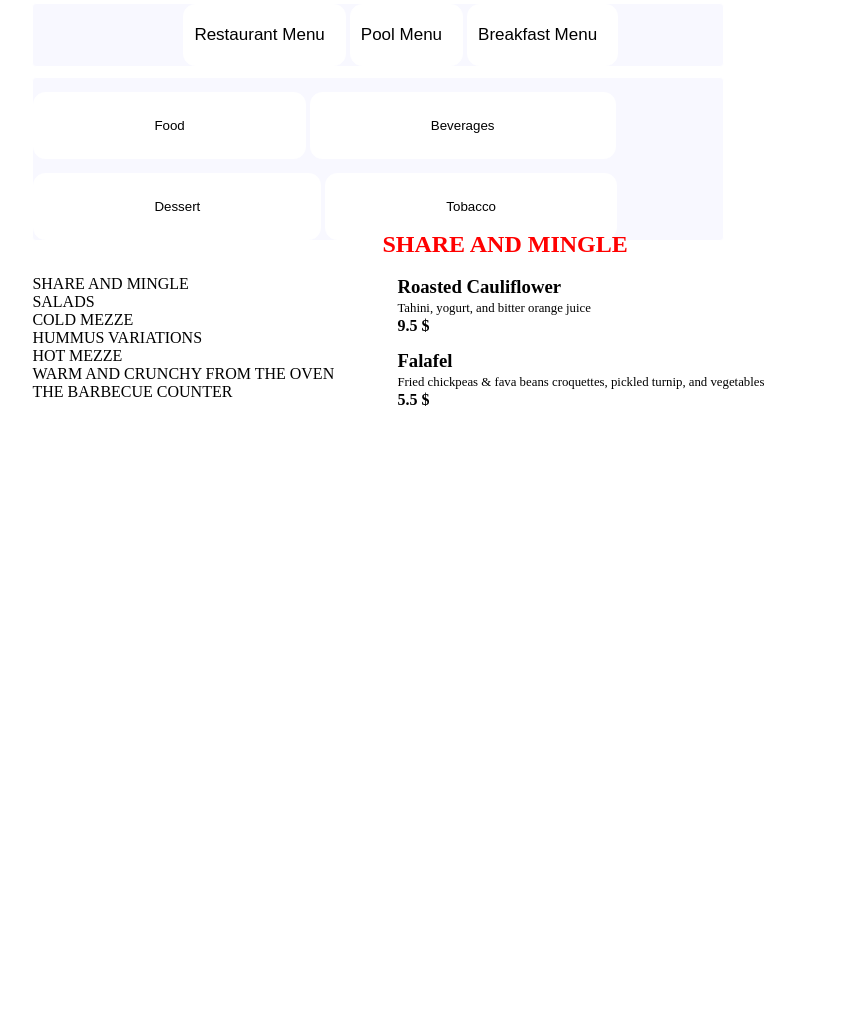
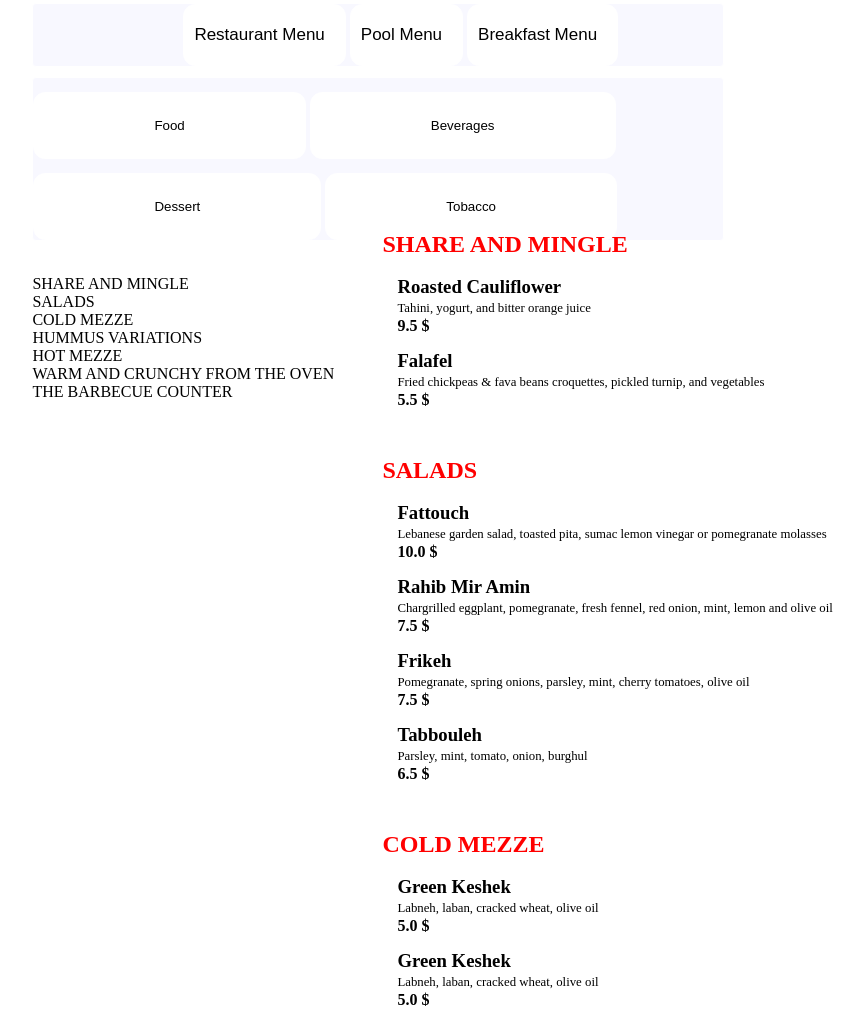
Before and after one commit to najm-choueiry/Restaurant-Menu, a plain HTML site: page index.html in a window 1280 px wide. Shown: the part 451-1460 px from the top of the page, without its empty margins (262-1125 px from the left). Before the commit the page ends 860 px from the top, so only its background shows below. Drawn offline with Linux system fonts and the light colour scheme.

Commit message:
new menu items

```diff
--- a/index.html
+++ b/index.html
@@ -70,6 +70,47 @@
               vegetables
             </p>
             <p class="price">5.5 $</p>
+
+            <h1 class="red-title red-second">SALADS</h1>
+            <h3 class="item-within-red">Fattouch</h3>
+            <p class="description-within-red">
+              Lebanese garden salad, toasted pita, sumac lemon vinegar or
+              pomegranate molasses
+            </p>
+            <p class="price">10.0 $</p>
+
+            <h3 class="item-within-red">Rahib Mir Amin</h3>
+            <p class="description-within-red">
+              Chargrilled eggplant, pomegranate, fresh fennel, red onion, mint,
+              lemon and olive oil
+            </p>
+            <p class="price">7.5 $</p>
+
+            <h3 class="item-within-red">Frikeh</h3>
+            <p class="description-within-red">
+              Pomegranate, spring onions, parsley, mint, cherry tomatoes, olive
+              oil
+            </p>
+            <p class="price">7.5 $</p>
+
+            <h3 class="item-within-red">Tabbouleh</h3>
+            <p class="description-within-red">
+              Parsley, mint, tomato, onion, burghul
+            </p>
+            <p class="price">6.5 $</p>
+
+            <h1 class="red-title red-second">COLD MEZZE</h1>
+            <h3 class="item-within-red">Green Keshek</h3>
+            <p class="description-within-red">
+              Labneh, laban, cracked wheat, olive oil
+            </p>
+            <p class="price">5.0 $</p>
+
+            <h3 class="item-within-red">Green Keshek</h3>
+            <p class="description-within-red">
+              Labneh, laban, cracked wheat, olive oil
+            </p>
+            <p class="price">5.0 $</p>
           </div>
         </div>
       </div>
--- a/styles.css
+++ b/styles.css
@@ -93,6 +93,10 @@ header img {
 
 }
 
+.red-second {
+    margin-top: 3rem;
+}
+
 .item-within-red {
     padding-left: 15px;
     padding-bottom: 3px;
```
